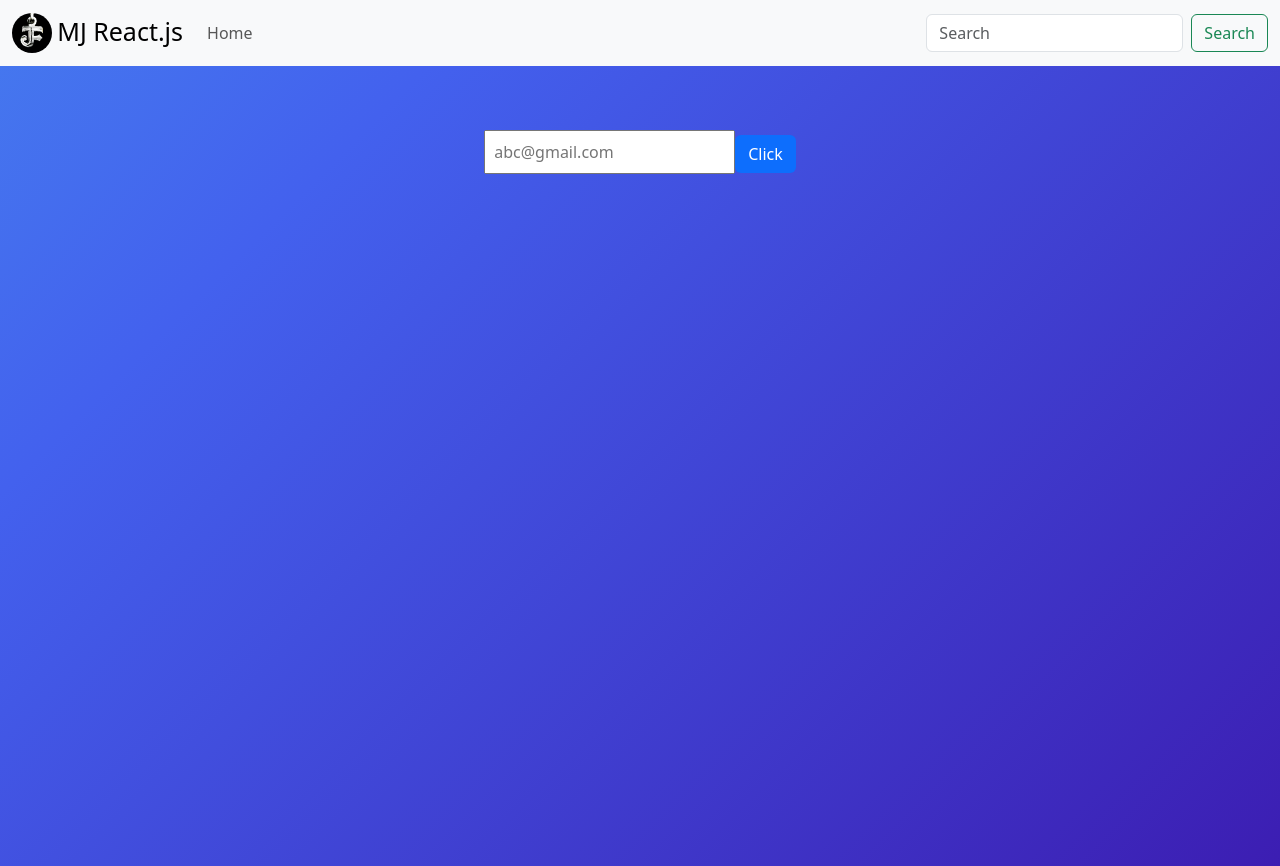
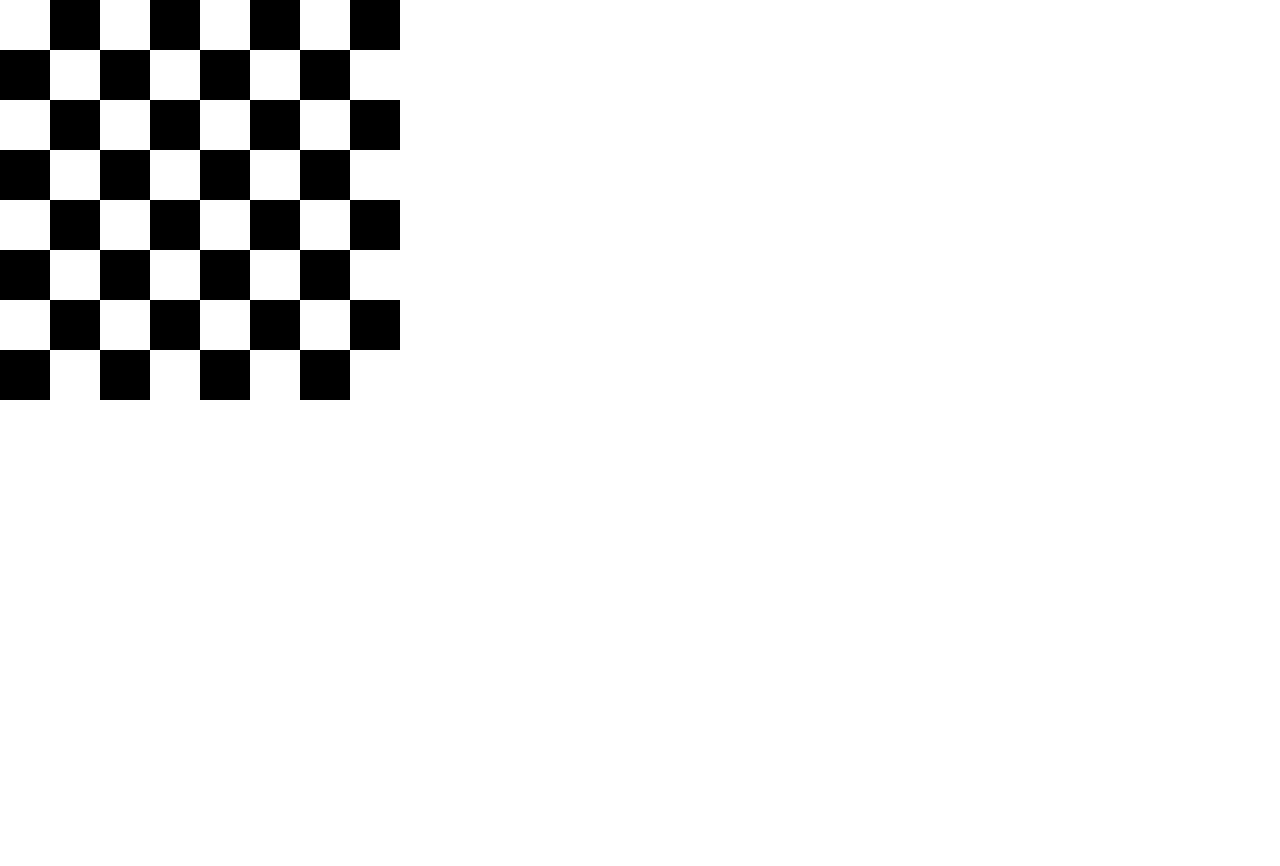
Before and after one commit to MhdJavithF/React-Machine-Coding, a React (Vite) app in the folder app/: page /inputform in a window 1280 px wide. After the commit the page ends 800 px from the top, so only its background shows below. Built offline with nearby package versions, Linux system fonts and the light colour scheme.

Commit message:
react chess board css

```diff
--- a/app/src/App.jsx
+++ b/app/src/App.jsx
@@ -16,28 +16,31 @@ import { BrowserRouter, Route, Routes } from 'react-router-dom';
 import Home from './Components/Home'
 import 'bootstrap/dist/css/bootstrap.min.css';
 import NavBar from './Components/Navbar'
+import ChessBoard from './Components/ChessBoard'
 
 
 function App() {
   const [count, setCount] = useState(0)
 
   return (
-    <BrowserRouter>
-      <NavBar />
-      <Routes>
-        <Route path="/" element={<Home />} />
-        <Route path="/counter" element={<Counter />} />
-        <Route path="/dropdown" element={<Dropdown />} />
-        <Route path="/toggle" element={<RefDemo />} />
-        <Route path="/arrflatten" element={<ArrayFlatten />} />
-        <Route path="/objflatten" element={<ObjectFlatten />} />
-        <Route path="/countdowntimer" element={<CountDownTimer />} />
-        <Route path="/countdown" element={<CountDown />} />
-        <Route path="/kanban" element={<KanbanByClick />} />
-        <Route path="/pokiemon" element={<Pokiemon />} />
-        <Route path="/inputform" element={<InputForm />} />
-      </Routes>
-    </BrowserRouter>
+    // <BrowserRouter>
+    //   <NavBar />
+    //   <Routes>
+    //     <Route path="/" element={<Home />} />
+    //     <Route path="/counter" element={<Counter />} />
+    //     <Route path="/dropdown" element={<Dropdown />} />
+    //     <Route path="/toggle" element={<RefDemo />} />
+    //     <Route path="/arrflatten" element={<ArrayFlatten />} />
+    //     <Route path="/objflatten" element={<ObjectFlatten />} />
+    //     <Route path="/countdowntimer" element={<CountDownTimer />} />
+    //     <Route path="/countdown" element={<CountDown />} />
+    //     <Route path="/kanban" element={<KanbanByClick />} />
+    //     <Route path="/pokiemon" element={<Pokiemon />} />
+    //     <Route path="/inputform" element={<InputForm />} />
+    //   </Routes>
+    // </BrowserRouter>
+      <ChessBoard />
+
   )
 }
 
--- /dev/null
+++ b/app/src/Components/ChessBoard.jsx
@@ -0,0 +1,23 @@
+import React from 'react'
+import '../Styles/chess.css';
+
+const ChessBoard = () => {
+    const size = 8;
+    const cells = [];
+
+    for (let row = 0; row < size; row++) {
+        for (let col = 0; col < size; col++) {
+            cells.push(
+                <div key={`${row}-${col}`} className="cell" style={{ backgroundColor: (row + col) % 2 === 0 ? "#fff" : "#000" }}></div>
+            )
+        }
+    }
+
+    return (
+        <div className='board'>
+            {cells}
+        </div>
+    )
+}
+
+export default ChessBoard
--- /dev/null
+++ b/app/src/Styles/chess.css
@@ -0,0 +1,10 @@
+.board {
+  display: grid;
+  grid-template-columns: repeat(8, 50px);
+  grid-template-rows: repeat(8, 50px);
+}
+
+.cell {
+  width: 50px;
+  height: 50px;
+}
```
